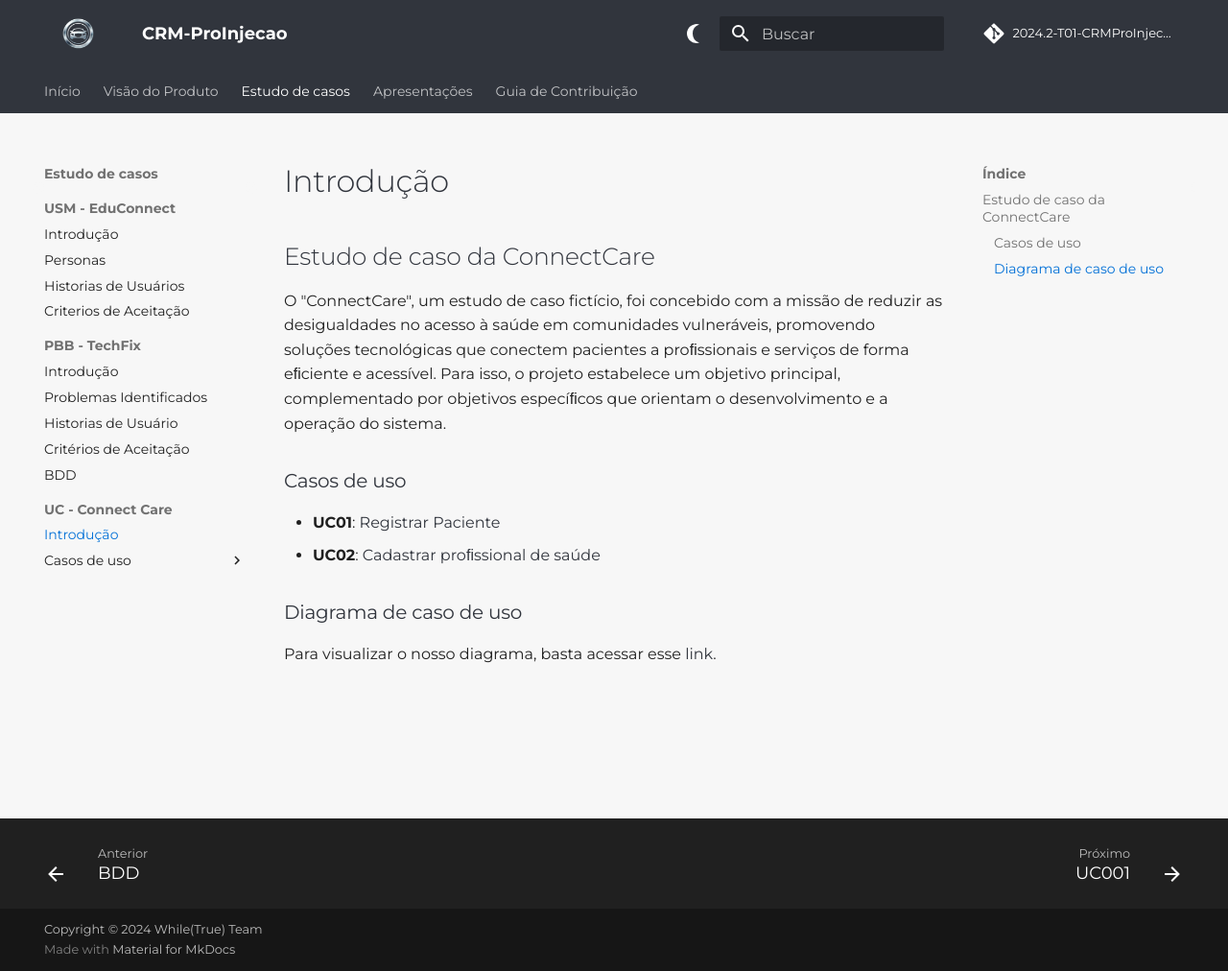
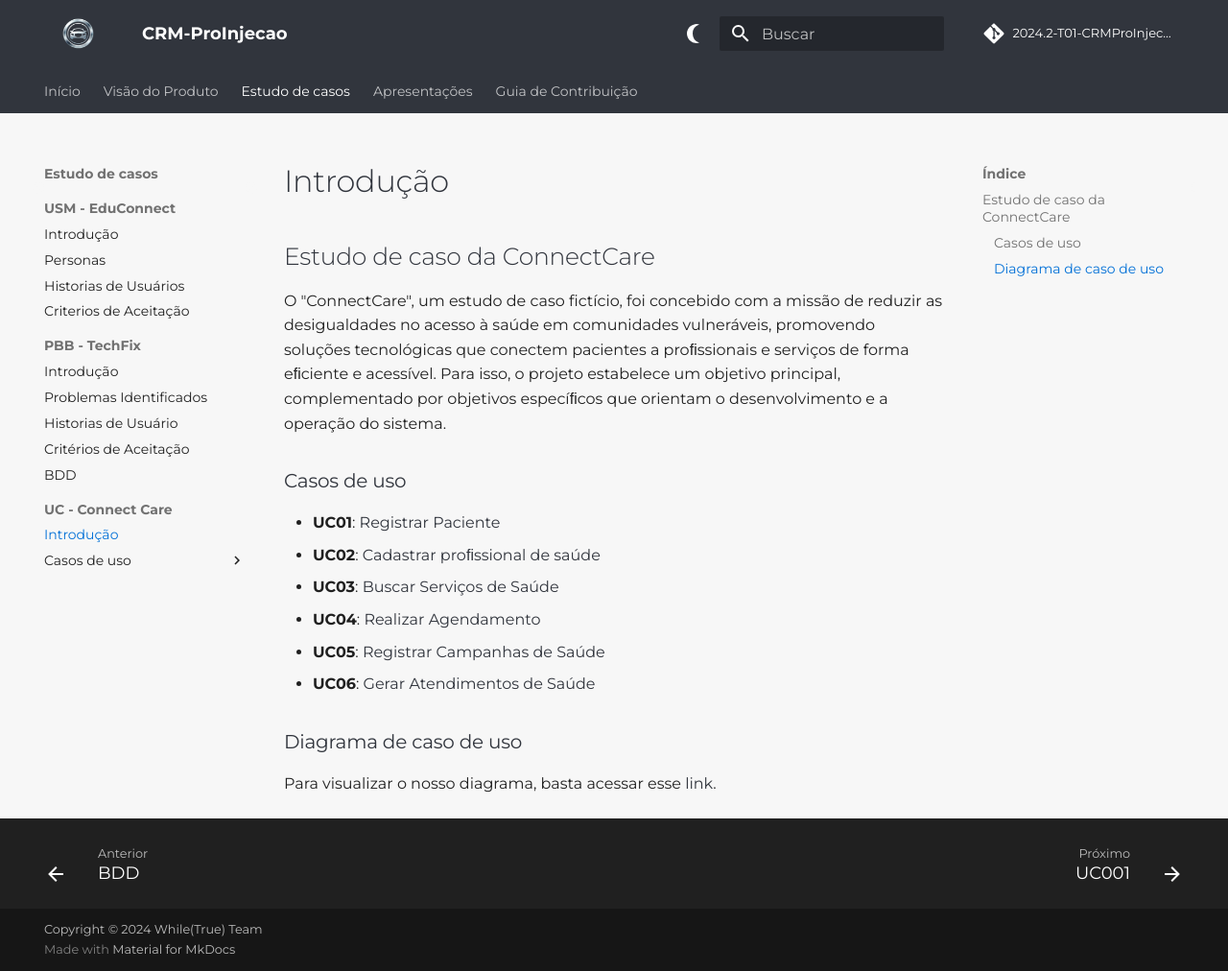
Before and after one commit to mdsreq-fga-unb/2024.2-T01-CRMProInjecao, an MkDocs documentation site: the page built from docs/estudo-de-caso-uc/introducao.md, in a window 1280 px wide and 1012 px high. Shown: the whole window at 96% size. Built offline with MkDocs 1.6.1 and Material for MkDocs 9.7.7, drawn with Linux system fonts in a browser that asks for light colours; comment, search, counter and statistics services are not loaded; the version menu is left out.

Commit message:
docs: updating introducao

```diff
--- a/docs/estudo-de-caso-uc/introducao.md
+++ b/docs/estudo-de-caso-uc/introducao.md
@@ -7,6 +7,10 @@ O "ConnectCare", um estudo de caso fictício, foi concebido com a missão de red
 
 - **UC01**: [Registrar Paciente](./caso-de-uso-01.md)
 - **UC02**: [Cadastrar proﬁssional de saúde](./caso-de-uso-02.md)
+- **UC03**: [Buscar Serviços de Saúde](./caso-de-uso-03.md)
+- **UC04**: [Realizar Agendamento](./caso-de-uso-04.md)
+- **UC05**: [Registrar Campanhas de Saúde](./caso-de-uso-05.md)
+- **UC06**: [Gerar Atendimentos de Saúde](./caso-de-uso-06.md)
 
 
 ### Diagrama de caso de uso
```
